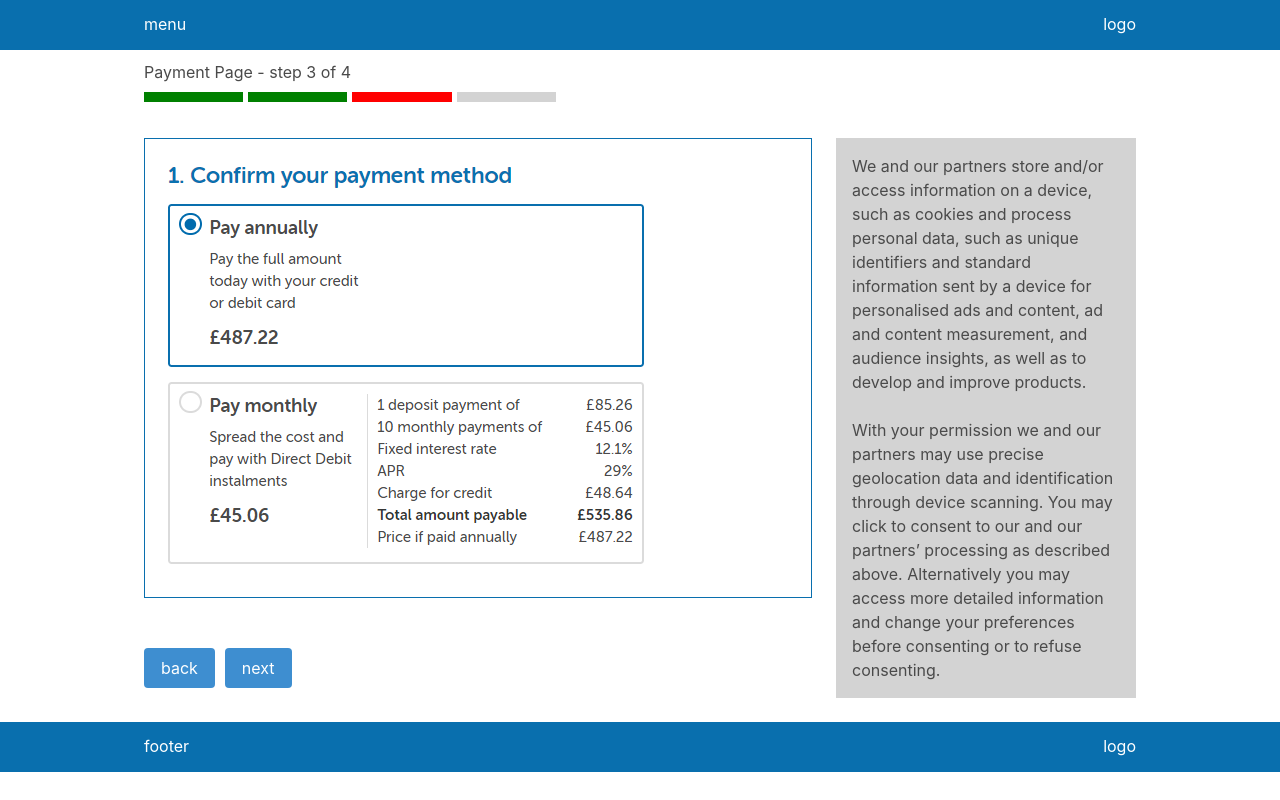
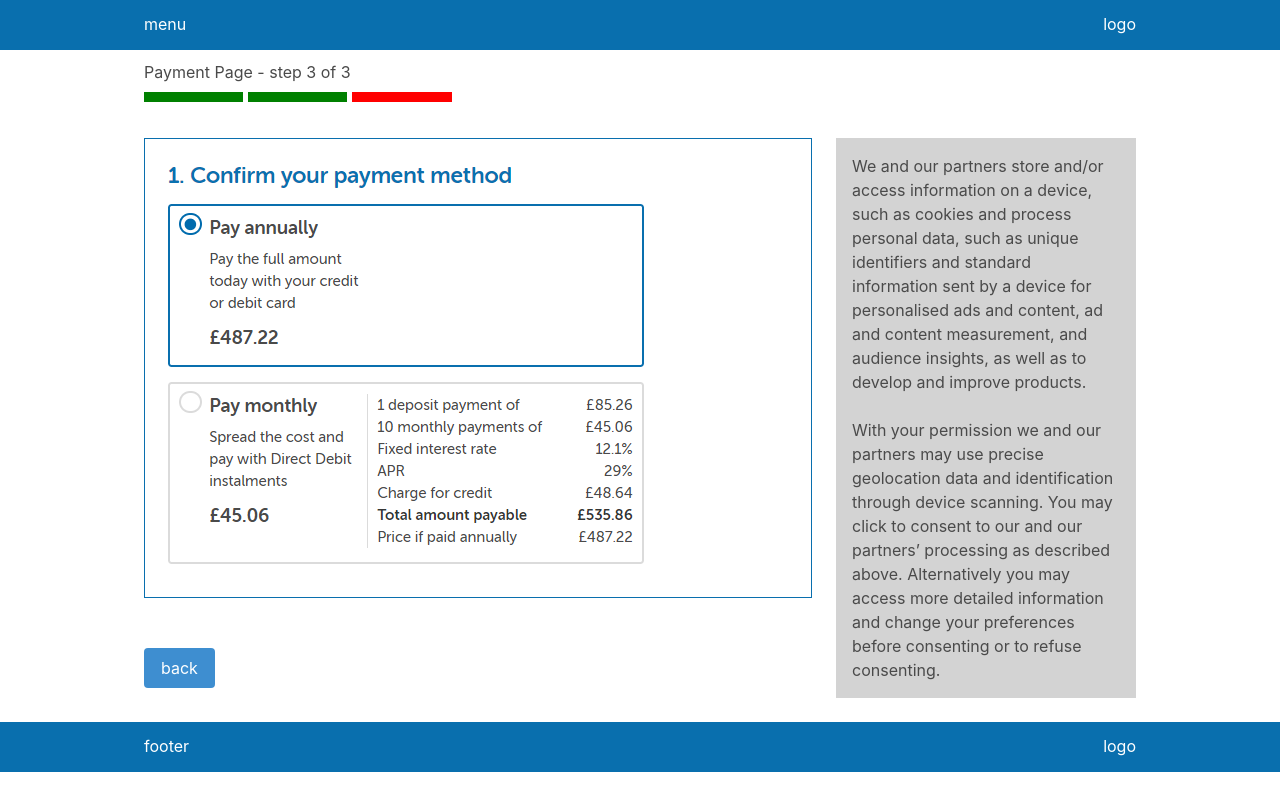
Before and after one commit to vlatkoMiloshevski/angular-starter-dynamic-config, an Angular app: page /payment in a window 1280 px wide. Built offline with nearby package versions, Linux system fonts and the light colour scheme.

Commit message:
update breadcrumb & nav flow

```diff
--- a/src/app/core/payment/payment.component.html
+++ b/src/app/core/payment/payment.component.html
@@ -5,6 +5,6 @@
                 <img src="../../../../assets/images/Screenshot_3_3.png" />
             </div>
         </div>
-        <app-nav-buttons></app-nav-buttons>
+        <app-nav-buttons [isNextHidden]='true'></app-nav-buttons>
     </div>
 </app-standard-page>
--- a/src/app/shared/breadcrumb/breadcrumb.component.ts
+++ b/src/app/shared/breadcrumb/breadcrumb.component.ts
@@ -15,7 +15,7 @@ export class BreadcrumbComponent implements OnInit {
     ) { }
 
     ngOnInit() {
-        this.routes = this.router.config.map(x => x.data.name);
+        this.routes = this.router.config.filter(x => x.data.isNavIncluded).map(x => x.data.name);
         this.currentIndex = this.router.config.findIndex(route => `/${route.path}` === this.router.url);
         this.activeRoute = this.router.config.find(route => `/${route.path}` === this.router.url).data.name;
     }
--- a/src/app/shared/nav-buttons/nav-buttons.component.html
+++ b/src/app/shared/nav-buttons/nav-buttons.component.html
@@ -1,6 +1,6 @@
 <div style="margin-top: 50px;">
-    <button [style.display]="prevState ? 'inline-block' : 'none'" (click)="goBack()"
+    <button [style.display]="prevState ? 'inline-block' : 'none'" (click)="goBack()" *ngIf="!isPrevHidden"
         class="button is-info" style="margin-right:10px;">back</button>
-    <button [style.display]="nextState ? 'inline-block' : 'none'" (click)="goNext()" [disabled]="isNextDisabled"
-        class="button is-info">next</button>
+    <button [style.display]="nextState ? 'inline-block' : 'none'" (click)="goNext()" *ngIf="!isNextHidden"
+        [disabled]="isNextDisabled" class="button is-info">next</button>
 </div>
--- a/src/app/shared/nav-buttons/nav-buttons.component.ts
+++ b/src/app/shared/nav-buttons/nav-buttons.component.ts
@@ -8,6 +8,8 @@ import { appRoutes } from 'src/app/app-routing.module';
 })
 export class NavButtonsComponent implements OnInit {
     @Input() isNextDisabled;
+    @Input() isPrevHidden: boolean;
+    @Input() isNextHidden: boolean;
     nextState: Route;
     prevState: Route;
 
--- a/src/app/shared/navigation.service.ts
+++ b/src/app/shared/navigation.service.ts
@@ -55,22 +55,22 @@ class HomeStrategy implements NavigationStrategy {
             {
                 path: '',
                 loadChildren: () => import('../home/landing/landing.module').then(m => m.LandingModule),
-                data: { name: 'Landing Page' },
+                data: { name: 'Landing Page', isNavIncluded: true },
             },
             {
                 path: 'review',
                 loadChildren: () => import('../home/review/review.module').then(m => m.ReviewModule),
-                data: { name: 'Review Page' },
+                data: { name: 'Review Page', isNavIncluded: true },
             },
             {
                 path: 'payment',
                 loadChildren: () => import('../home/payment/payment.module').then(m => m.PaymentModule),
-                data: { name: 'Payment Page' },
+                data: { name: 'Payment Page', isNavIncluded: true },
             },
             {
                 path: 'showcase',
                 loadChildren: () => import('../showcase/showcase.module').then(m => m.ShowcaseModule),
-                data: { name: 'Showcase Page' },
+                data: { name: 'Showcase Page', isNavIncluded: false },
             },
         ];
     }
```
